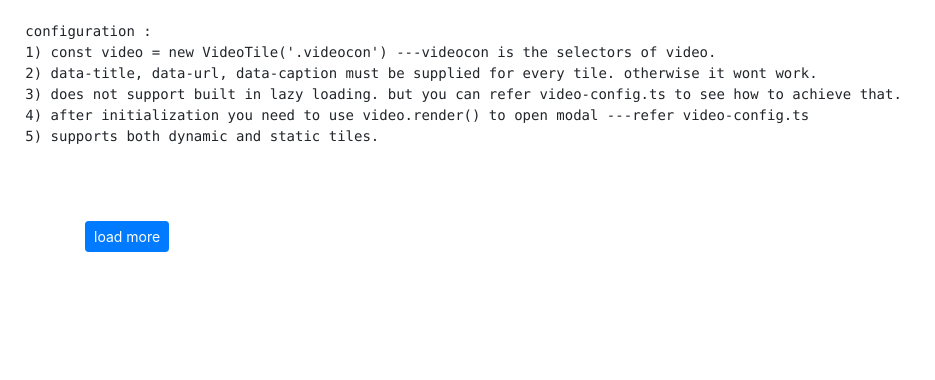
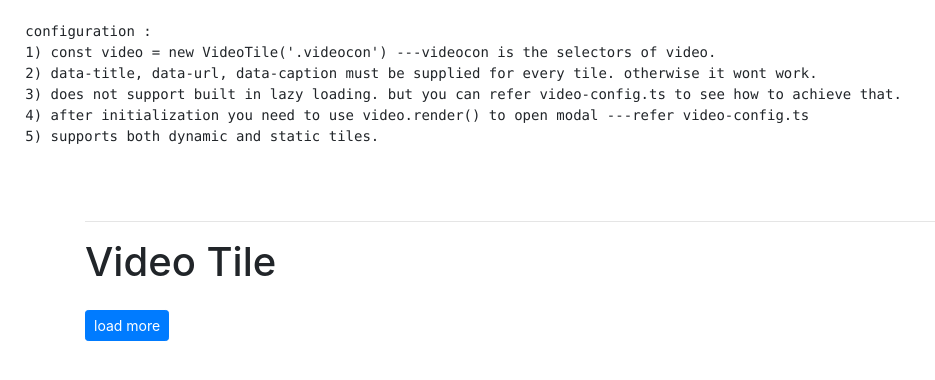
Before and after one commit to arunbharath91/VideoTile, a website: page src/index.html in a window 1280 px wide. Shown: the whole page, without its empty margins (0-935 px from the left). Drawn offline with nearby package versions, Linux system fonts and the light colour scheme.

Commit message:
Update index.html

```diff
--- a/src/index.html
+++ b/src/index.html
@@ -30,6 +30,8 @@
  <div class="container">
   <div class="row">
     <div class="col-md-12">
+      <hr/>
+<h1>Video Tile</h1>
  <ul class="list-unstyled video-list-thumbs row" id="videoModal"></ul>
 
 
```
